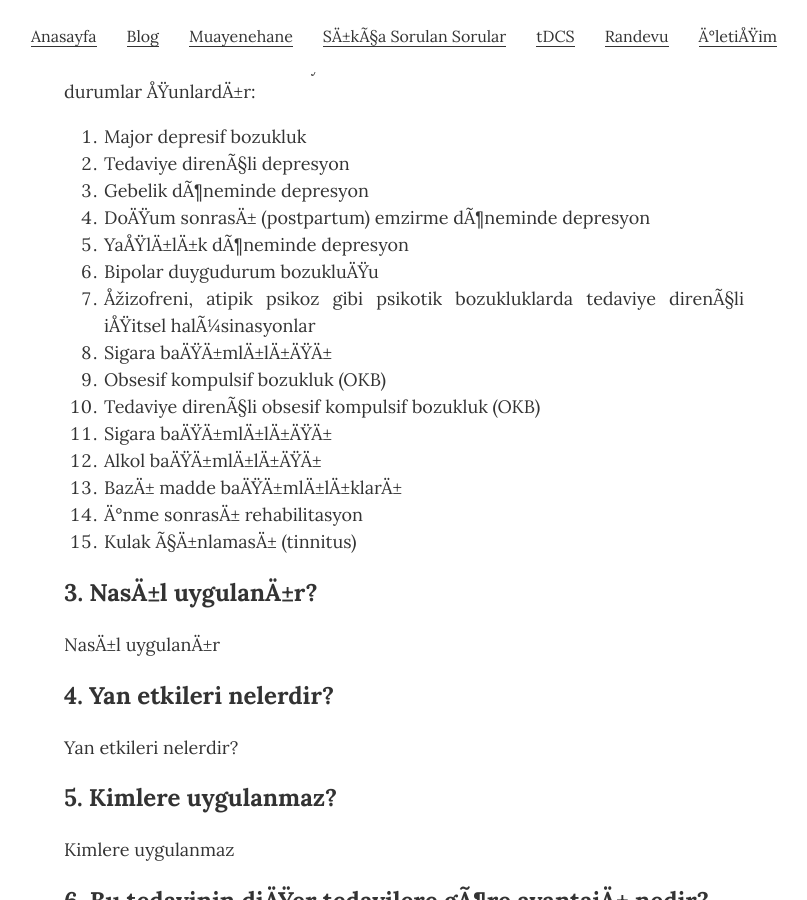
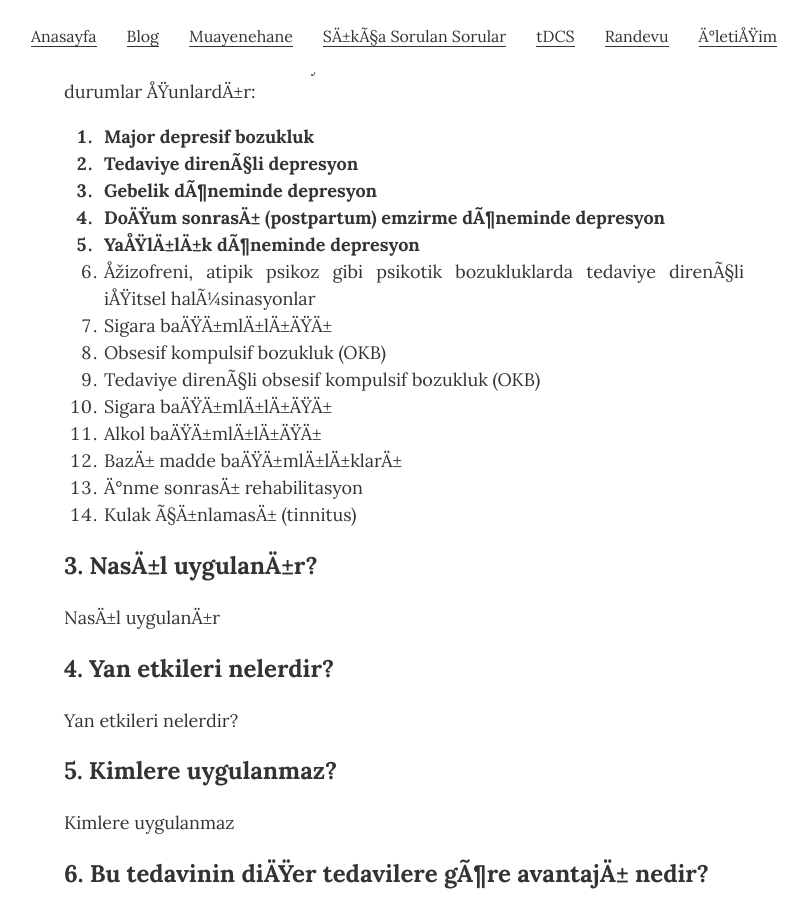
Before and after one commit to ibucgun/ibucgun.github.io, a Jekyll site: the page built from tms.html, in a window 1280 px wide and 900 px high, scrolled down 1166 px. Shown: the whole window, without its empty margins (236-1043 px from the left). Built offline with Jekyll 4.4.1, drawn with Linux system fonts in a browser that asks for light colours.

Commit message:
Update tms.html

```diff
--- a/tms.html
+++ b/tms.html
@@ -20,12 +20,11 @@ description: Adana TMS • Muayenahanede bazı durum ve hastalıklarda kullandı
 		  <p class="resume-item-copy" style="text-align: justify;font-size: 1.125rem;">
 		  İlk olarak tedaviye dirençli depresyon tanısı için FDA (Amerikan Gıda ve İlaç Dairesi) onayı alan bu tedavi yöntemi pek çok psikiyatrik hastalığın tedavisinde fayda sağlamaktadır. Başlıca kullanıldığı durumlar şunlardır:
 		  <ol style="text-align: justify;font-size: 1.125rem;">
-		  <li>Major depresif bozukluk</li>
+		  <b><li>Major depresif bozukluk</li>
 		  <li>Tedaviye dirençli depresyon</li>
 		  <li>Gebelik döneminde depresyon</li>
 		  <li>Doğum sonrası (postpartum) emzirme döneminde depresyon</li>
-		  <li>Yaşlılık döneminde depresyon</li>
-		  <li>Bipolar duygudurum bozukluğu</li>
+		  <li>Yaşlılık döneminde depresyon</li></b>
 		  <li>Şizofreni, atipik psikoz gibi psikotik bozukluklarda tedaviye dirençli işitsel halüsinasyonlar</li>
 		  <li>Sigara bağımlılığı</li>
 		  <li>Obsesif kompulsif bozukluk (OKB)</li>
```
